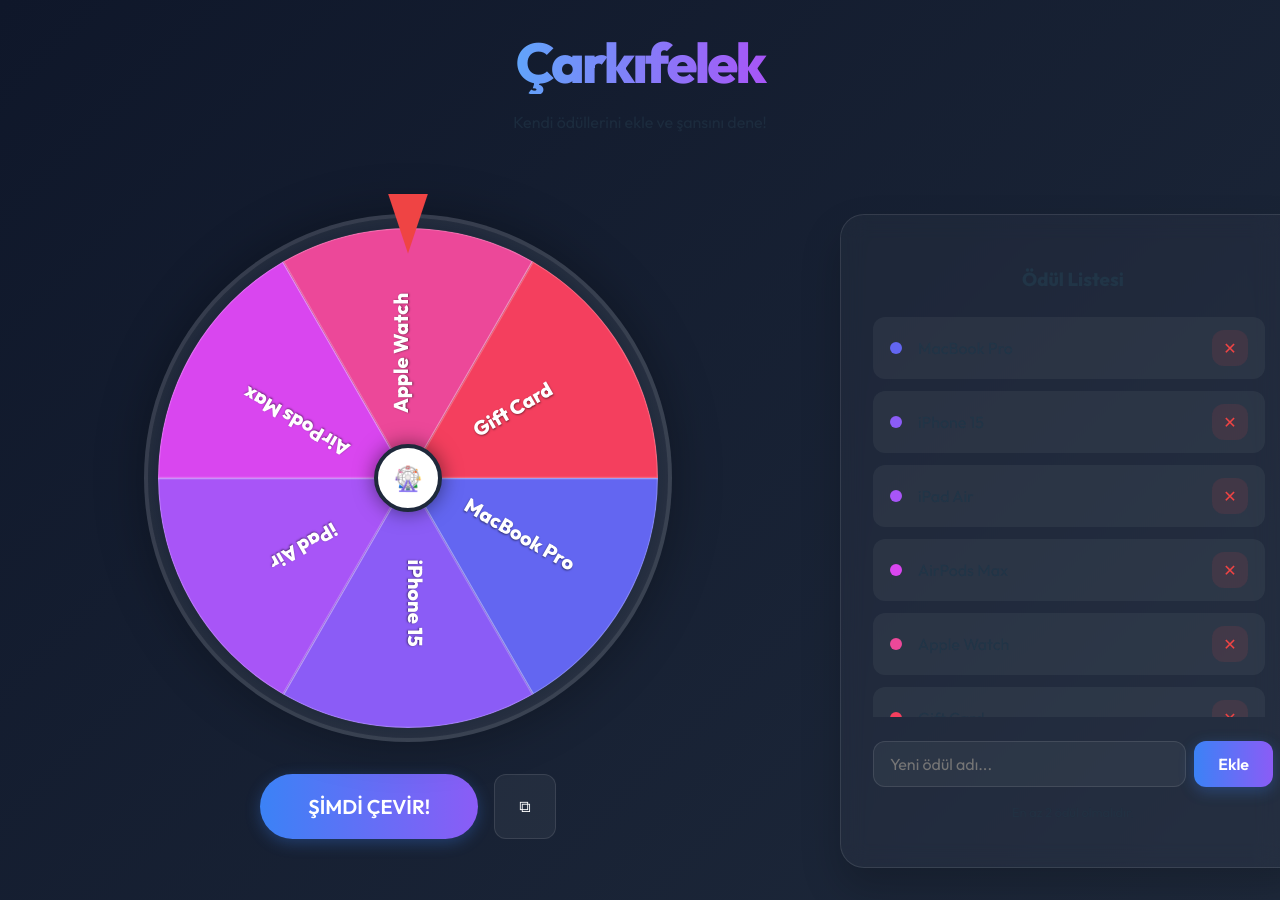
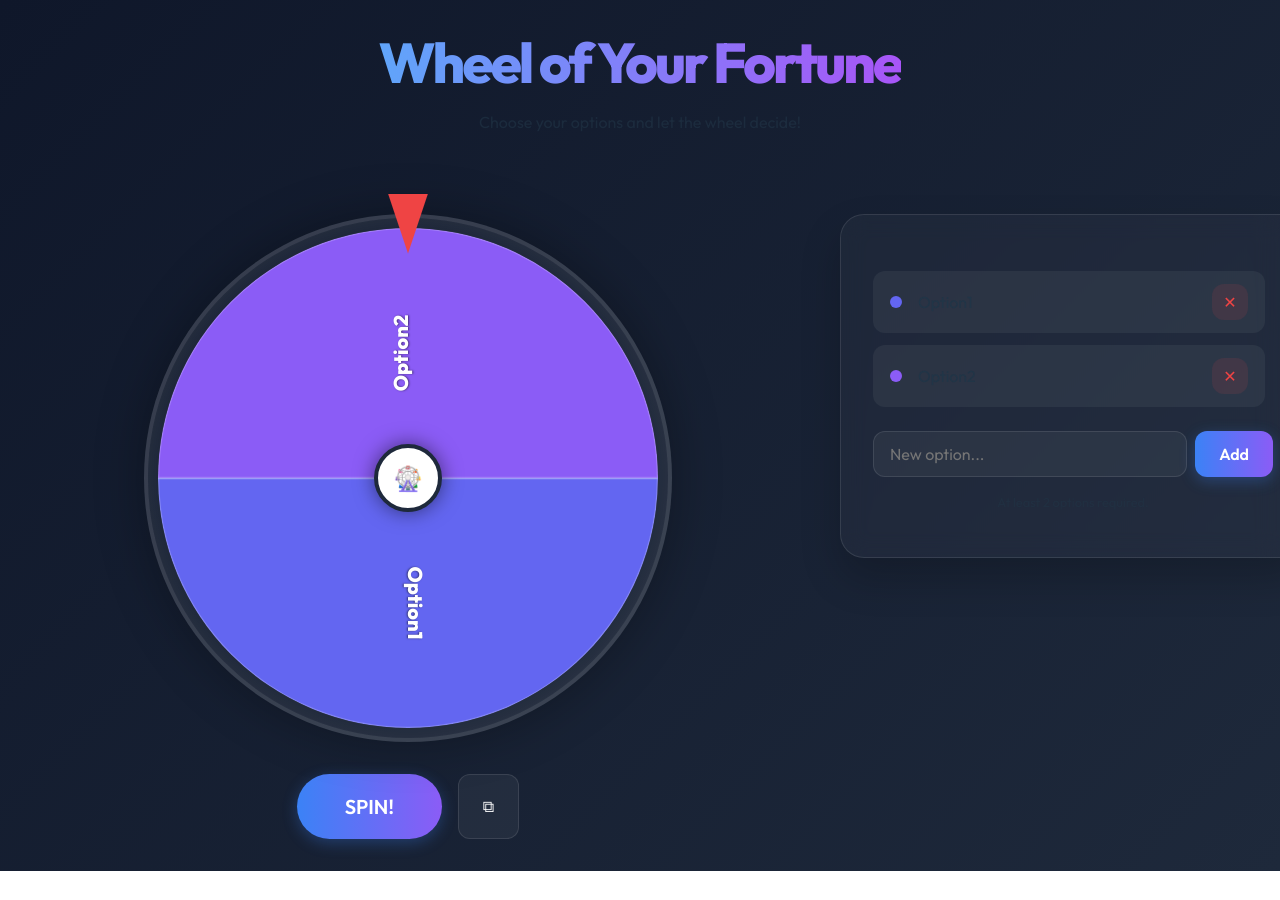
Before and after one commit to aysesudeozden/wheelspin, a React (Vite) app in the folder spin/: page / in a window 1280 px wide. Shown: the top 900 px of the page. After the commit the page ends 871 px from the top, so only its background shows below. Built offline with nearby package versions, Linux system fonts and the light colour scheme.

Commit message:
fix: gereksiz başlılar kaldırıldı.

```diff
--- a/spin/src/App.tsx
+++ b/spin/src/App.tsx
@@ -16,12 +16,8 @@
 
 function App() {
   const [prizes, setPrizes] = useState<Prize[]>([
-    { id: '1', name: 'MacBook Pro', color: COLORS[0] },
-    { id: '2', name: 'iPhone 15', color: COLORS[1] },
-    { id: '3', name: 'iPad Air', color: COLORS[2] },
-    { id: '4', name: 'AirPods Max', color: COLORS[3] },
-    { id: '5', name: 'Apple Watch', color: COLORS[4] },
-    { id: '6', name: 'Gift Card', color: COLORS[5] },
+    { id: '1', name: 'Option1', color: COLORS[0] },
+    { id: '2', name: 'Option2', color: COLORS[1] },
   ]);
   const [newPrizeName, setNewPrizeName] = useState('');
   const [rotation, setRotation] = useState(0);
@@ -64,7 +60,7 @@
 
     // Notify popout if exists
     if (window.opener) {
-       // logic for bidirectional sync could go here
+      // logic for bidirectional sync could go here
     }
   };
 
@@ -171,18 +167,18 @@
               {renderWheel()}
             </div>
             <div className="wheel-center">
-               <span style={{ fontSize: '20px' }}>🎯</span>
+              <span style={{ fontSize: '20px' }}>🎯</span>
             </div>
           </div>
           {winner && (
             <div className="result-overlay">
-              <h2>Kazanan!</h2>
+              <h2>Winner!</h2>
               <span>{winner.name}</span>
             </div>
           )}
           {!isSpinning && (
             <button className="btn btn-primary spin-btn" onClick={() => spin()}>
-              ÇEVİR!
+              SPIN!
             </button>
           )}
         </div>
@@ -193,8 +189,8 @@
   return (
     <div className="container">
       <header className="header">
-        <h1>Çarkıfelek</h1>
-        <p style={{ opacity: 0.6 }}>Kendi ödüllerini ekle ve şansını dene!</p>
+        <h1>Wheel of Your Fortune</h1>
+        <p style={{ opacity: 0.6 }}>Choose your options and let the wheel decide!</p>
       </header>
 
       <div className="main-layout">
@@ -208,13 +204,13 @@
               {renderWheel()}
             </div>
             <div className="wheel-center" style={{ cursor: 'pointer' }} onClick={() => !isSpinning && spin()}>
-               <span style={{ fontSize: '24px' }}>{isSpinning ? '⏳' : '🎡'}</span>
+              <span style={{ fontSize: '24px' }}>{isSpinning ? '⏳' : '🎡'}</span>
             </div>
           </div>
 
           {winner && (
             <div className="result-overlay">
-              <h2>Kazanan!</h2>
+              <h2>Winner!</h2>
               <span>{winner.name}</span>
             </div>
           )}
@@ -225,16 +221,15 @@
               onClick={() => spin()}
               disabled={isSpinning || prizes.length === 0}
             >
-              ŞİMDİ ÇEVİR!
+              SPIN!
             </button>
-            <button className="btn btn-secondary" onClick={popOut} title="Ayrı Pencerede Aç">
+            <button className="btn btn-secondary" onClick={popOut} title="Open in new window">
               <span>⧉</span>
             </button>
           </div>
         </div>
 
         <div className="sidebar">
-          <h3>Ödül Listesi</h3>
           <div className="prize-list">
             {prizes.map((prize) => (
               <div key={prize.id} className="prize-item">
@@ -250,7 +245,7 @@
                 <button
                   className="btn btn-danger"
                   onClick={() => removePrize(prize.id)}
-                  title="Sil"
+                  title="Delete"
                 >
                   ✕
                 </button>
@@ -261,17 +256,17 @@
           <div className="prize-input-group">
             <input
               type="text"
-              placeholder="Yeni ödül adı..."
+              placeholder="New option..."
               value={newPrizeName}
               onChange={(e) => setNewPrizeName(e.target.value)}
               onKeyDown={(e) => e.key === 'Enter' && addPrize()}
             />
             <button className="btn btn-primary" onClick={addPrize}>
-              Ekle
+              Add
             </button>
           </div>
           <p style={{ fontSize: '0.8rem', opacity: 0.5, marginTop: '1rem' }}>
-            En az 2 ödül olmalıdır.
+            At least 2 options required.
           </p>
         </div>
       </div>
```
Also changed, not shown: spin/src/App.css (+12 -5 lines).
